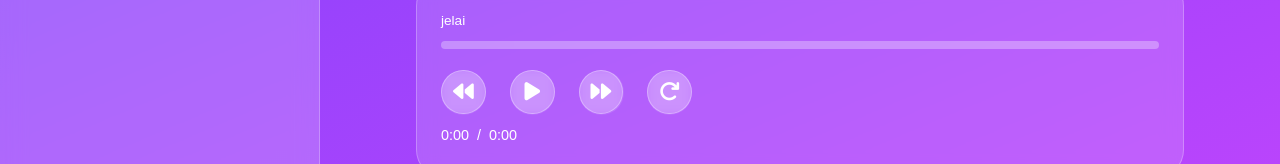
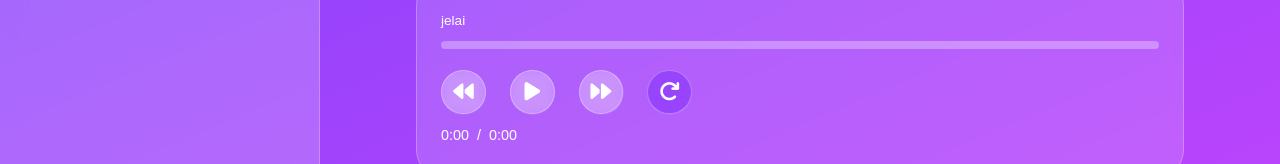
Before and after one commit to primecodes-ops/Music-Player, a plain HTML site: page index.html in a window 1280 px wide. Both pictures are taken after a click on the button 669 px from the left and 413 px from the top of the page. Shown: the part 322-486 px from the top of the page. Drawn offline with Linux system fonts and the light colour scheme.

Commit message:
Updated visuals

```diff
--- a/assets/index.js
+++ b/assets/index.js
@@ -115,9 +115,11 @@ function loadTrack(index) {
 // ---------------- Repeat Button ----------------
 let isRepeat = false;
 
+repeatBtn.classList.remove('active');
+
 repeatBtn.addEventListener('click', () => {
     isRepeat = !isRepeat;
-    repeatBtn.classList.toggle('active'); // highlight when active
+    repeatBtn.classList.toggle('active', isRepeat); // highlight when active
 });
 
 // ---------------- Time Formatting ----------------
--- a/assets/styles.css
+++ b/assets/styles.css
@@ -19,6 +19,7 @@
 html,
 body {
   height: 100vh;
+  font-size: 16px;
 }
 
 body {
```
